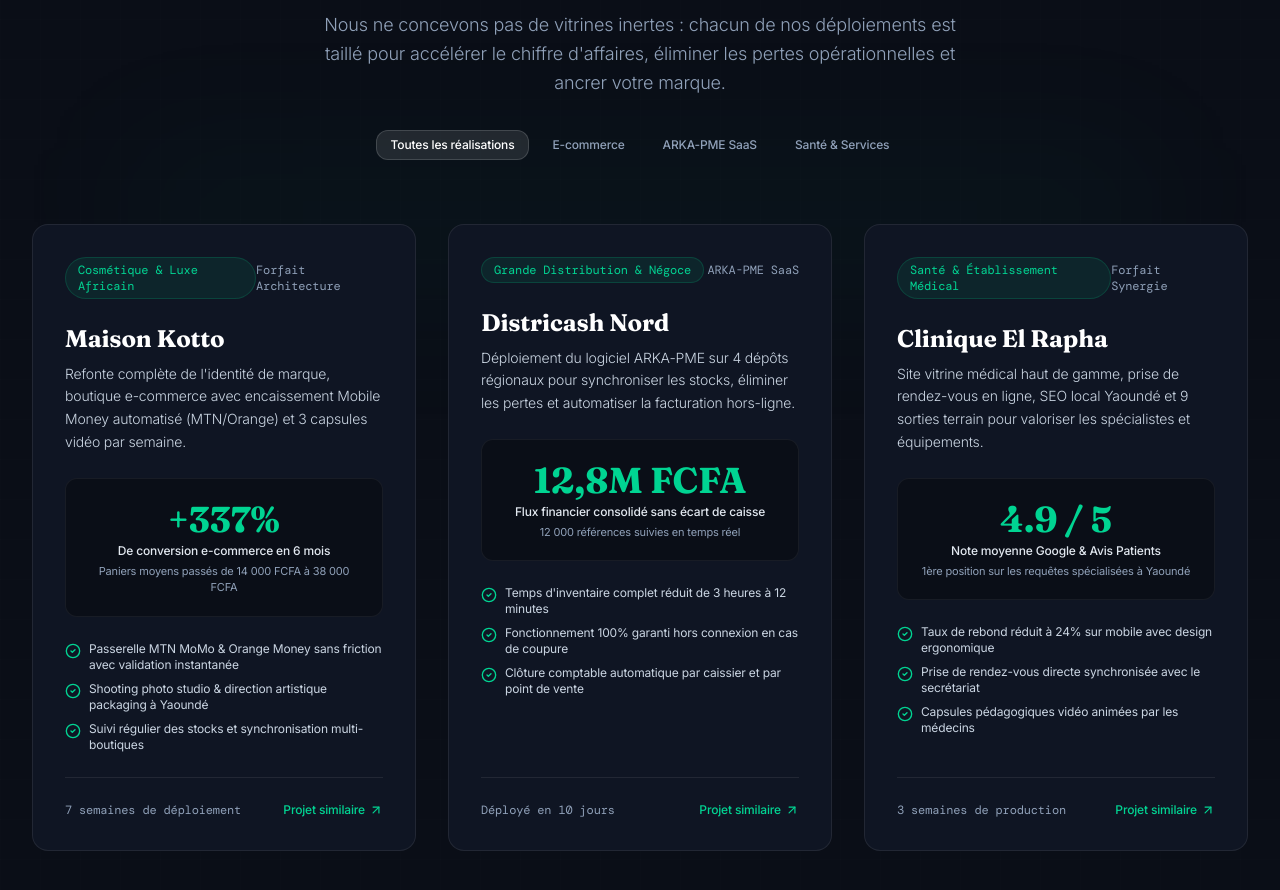
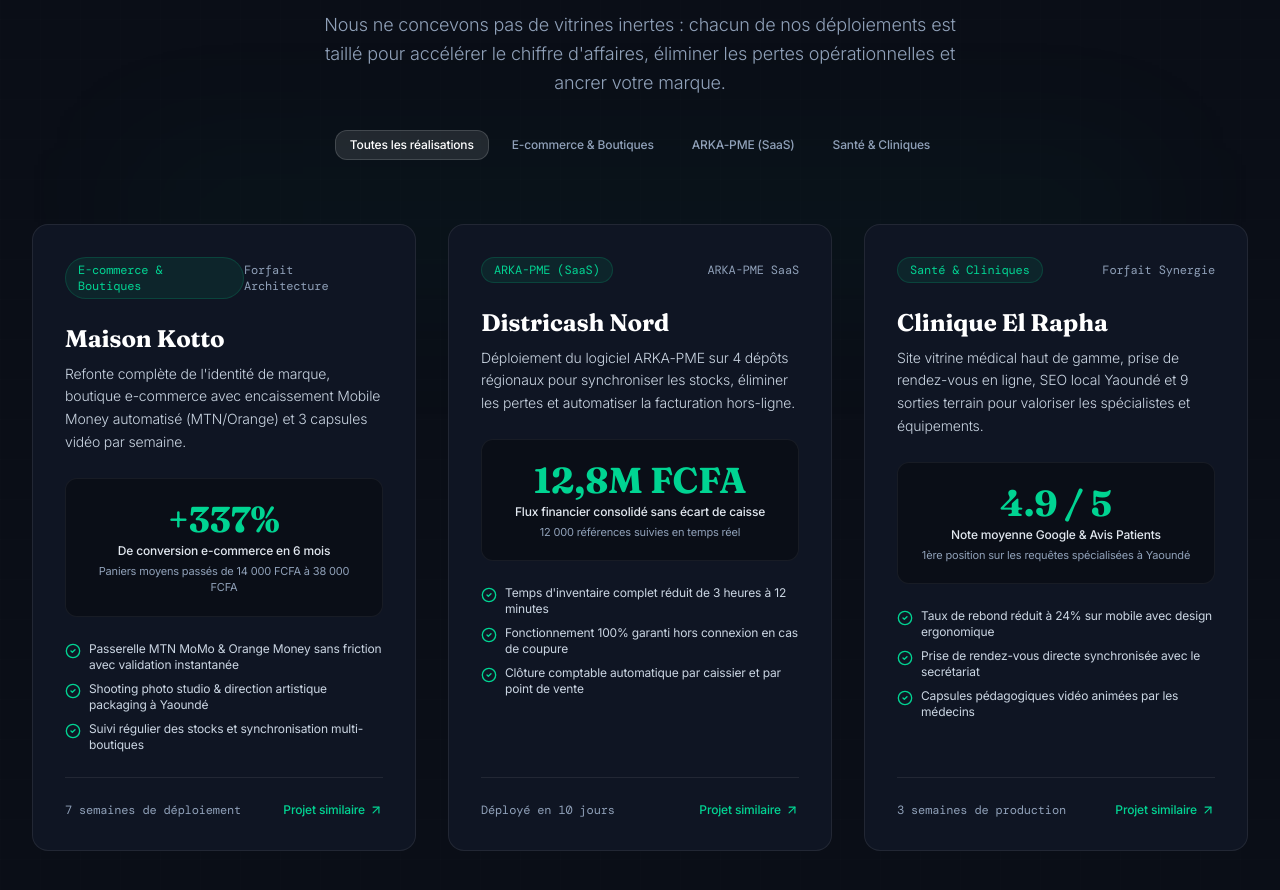
Before and after one commit to arckaton12-ship-it/arckaton-os, a React (Vite) app: page / in a window 1280 px wide. Shown: the part 5140-6030 px from the top of the page. Built offline with nearby package versions, Linux system fonts and the light colour scheme; no server answers.

Commit message:
fix(cms): categories partagees site/CMS + diagnostic sante Supabase; scripts de maintenance

```diff
--- /dev/null
+++ b/scripts/diag-content.ts
@@ -0,0 +1,24 @@
+// Diagnostic: reproduit exactement le chemin serveur (dotenv + createClient + select)
+import { config } from 'dotenv';
+import { createClient } from '@supabase/supabase-js';
+
+config();
+
+const url = process.env.SUPABASE_URL;
+const key = process.env.SUPABASE_SERVICE_ROLE_KEY;
+
+console.log('url =', JSON.stringify(url));
+console.log('key len =', key ? key.length : 0, '| prefix =', key ? key.slice(0, 12) : 'AUCUNE');
+console.log('cleur contient CR ?', key ? key.includes('\r') : false);
+console.log('cleur contient guillemet ?', key ? key.includes('"') : false);
+
+const sb = createClient(url!, key!);
+const { data, error, status } = await sb
+  .from('content_items')
+  .select('*')
+  .order('position', { ascending: true });
+
+console.log('status =', status);
+console.log('error =', error ? `${error.message} (code ${error.code})` : 'aucun');
+console.log('lignes =', Array.isArray(data) ? data.length : 'n/a');
+if (Array.isArray(data)) console.log(data.map((r: any) => `${r.kind}/${r.slug}`));
--- a/server.ts
+++ b/server.ts
@@ -795,8 +795,27 @@
 }
 
 // API Routes
-app.get("/api/health", (_req, res) => {
-  res.json({ status: "ok", service: "Arckaton Express Backend" });
+app.get("/api/health", async (_req, res) => {
+  // Diagnostic Supabase (aucun secret expose) : etat du client service +Volume de contenu
+  const supabase: { adminClient: boolean; anonClient: boolean; contentItems: number | null; error: string | null } = {
+    adminClient: false,
+    anonClient: false,
+    contentItems: null,
+    error: null,
+  };
+  try {
+    const sb = getSupabase();
+    supabase.adminClient = Boolean(sb);
+    supabase.anonClient = Boolean(getSupabaseAnon());
+    if (sb) {
+      const { count, error } = await sb.from('content_items').select('*', { count: 'exact', head: true });
+      if (error) supabase.error = error.message;
+      else supabase.contentItems = count ?? 0;
+    }
+  } catch (err: any) {
+    supabase.error = err?.message || 'exception inattendue';
+  }
+  res.json({ status: "ok", service: "Arckaton Express Backend", supabase });
 });
 
 // Agent Chat endpoint
--- a/src/components/public/Realisations.tsx
+++ b/src/components/public/Realisations.tsx
@@ -2,12 +2,20 @@
 import { useApp } from '../../contexts/AppContext';
 import { TrendingUp, Star, ArrowUpRight, CheckCircle2, ShieldCheck } from 'lucide-react';
 import { motion, AnimatePresence } from 'motion/react';
+import { REALISATION_CATEGORIES, getCategoryLabel } from '../../data/categories';
 
 export const Realisations: React.FC = () => {
   const { realisations, setIsQuoteModalOpen } = useApp();
   const [filter, setFilter] = useState<string>('all');
 
   const filteredCases = filter === 'all' ? realisations : realisations.filter(c => c.category === filter);
+
+  // Filtres alignés sur les catégories du CMS : on n'affiche que celles qui ont au moins une réalisation
+  const usedCategoryIds = new Set(realisations.map((r) => r.category));
+  const filters = [
+    { id: 'all', label: 'Toutes les réalisations' },
+    ...REALISATION_CATEGORIES.filter((c) => usedCategoryIds.has(c.id)).map((c) => ({ id: c.id, label: c.label })),
+  ];
 
   return (
     <section id="realisations" className="py-28 bg-[#0a0e17] relative border-t border-white/[0.08] scroll-mt-20 overflow-hidden">
@@ -31,12 +39,7 @@
 
           {/* Filter Pills */}
           <div className="pt-4 flex items-center justify-center gap-2">
-            {[
-              { id: 'all', label: 'Toutes les réalisations' },
-              { id: 'ecommerce', label: 'E-commerce' },
-              { id: 'saas', label: 'ARKA-PME SaaS' },
-              { id: 'sante', label: 'Santé & Services' }
-            ].map(tab => (
+            {filters.map(tab => (
               <button
                 key={tab.id}
                 onClick={() => setFilter(tab.id)}
@@ -72,7 +75,7 @@
                 <div className="space-y-6">
                   <div className="flex items-center justify-between">
                     <span className="text-xs font-mono text-emerald-400 bg-emerald-500/10 px-3 py-1 rounded-full border border-emerald-500/20">
-                      {cs.categoryLabel}
+                      {getCategoryLabel(cs.category)}
                     </span>
                     <span className="text-xs font-mono text-slate-400">{cs.forfait}</span>
                   </div>
--- a/src/components/siteadmin/SiteAdmin.tsx
+++ b/src/components/siteadmin/SiteAdmin.tsx
@@ -25,6 +25,7 @@
   FolderKanban
 } from 'lucide-react';
 import { motion, AnimatePresence } from 'motion/react';
+import { REALISATION_CATEGORIES } from '../../data/categories';
 
 export const SiteAdmin: React.FC = () => {
   const { isSiteEditor, role, user } = useAuth();
@@ -274,13 +275,8 @@
     triggerToast(`${n} éléments importés depuis Arckaton OS !`);
   };
 
-  const CATEGORIES: { key: string; label: string }[] = [
-    { key: 'camac', label: 'CAMAC & Commerce de proximité' },
-    { key: 'restauration', label: 'Restauration & Hôtellerie' },
-    { key: 'artisanat', label: 'Artisanat & Production locale' },
-    { key: 'vente', label: 'Vente & Distribution' },
-    { key: 'corporate', label: 'Corporate & Administration' },
-  ];
+  // Catégories partagées avec les filtres du site public (source unique : src/data/categories.ts)
+  const CATEGORIES: { key: string; label: string }[] = REALISATION_CATEGORIES.map((c) => ({ key: c.id, label: c.label }));
 
   // Permission Gate: allows admin, superadmin, editor
   if (!isSiteEditor) {
--- /dev/null
+++ b/src/data/categories.ts
@@ -0,0 +1,22 @@
+// Catégories de réalisations — source unique de vérité
+// Utilisée par le site public (filtres) et le CMS (édition) pour rester synchronisée.
+
+export interface RealisationCategory {
+  id: string;
+  label: string;
+  hint: string;
+}
+
+export const REALISATION_CATEGORIES: RealisationCategory[] = [
+  { id: 'ecommerce', label: 'E-commerce & Boutiques', hint: 'Boutiques en ligne, fiches produits, paiement, livraison.' },
+  { id: 'saas', label: 'ARKA-PME (SaaS)', hint: 'Plateformes internes, cockpit de gestion, portails clients.' },
+  { id: 'sante', label: 'Santé & Cliniques', hint: 'Cabinets, cliniques, prise de rendez-vous, dossiers patients.' },
+  { id: 'service', label: 'Services & Professions libérales', hint: 'Cabinets de conseil, professions réglementées, prise de contact.' },
+  { id: 'corporate', label: 'Corporate & Institutions', hint: 'Sites institutionnels, marques, groupes, événements.' },
+  { id: 'industrie', label: 'Industrie & BTP', hint: 'PME industrielles, chantiers, maintenance, logistique.' },
+  { id: 'agriculture', label: 'Agriculture & Agro', hint: 'Coopératives, transformation, circuits courts.' },
+  { id: 'autre', label: 'Autre projet', hint: 'Secteur non listé : adaptez la catégorie.' },
+];
+
+export const getCategoryLabel = (id: string): string =>
+  REALISATION_CATEGORIES.find((c) => c.id === id)?.label || 'Réalisation';
```
Also changed, not shown: 1 other file (tests, documents, lock files or other folders).
